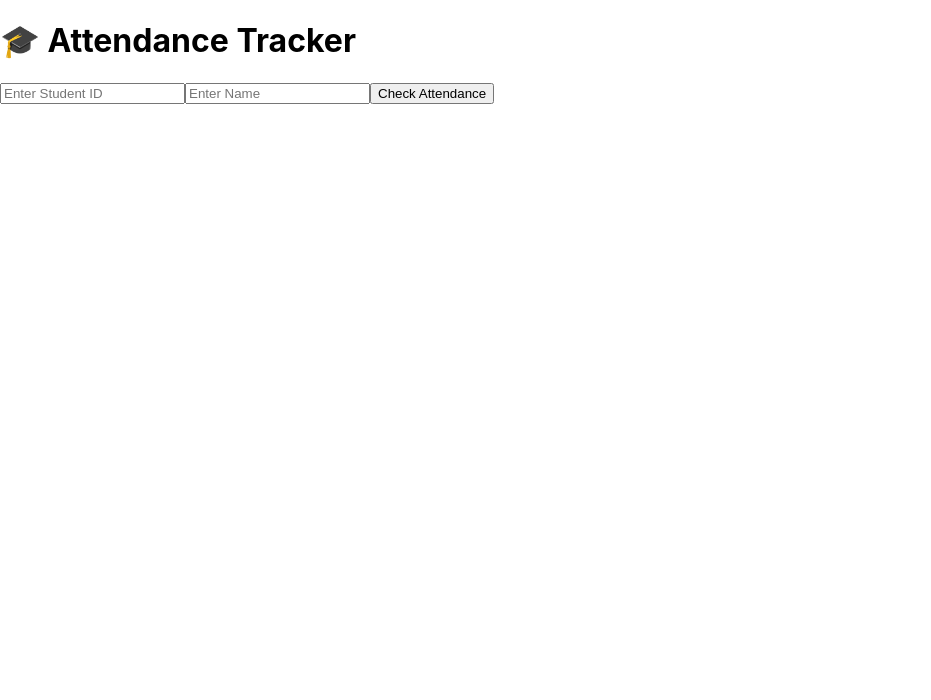
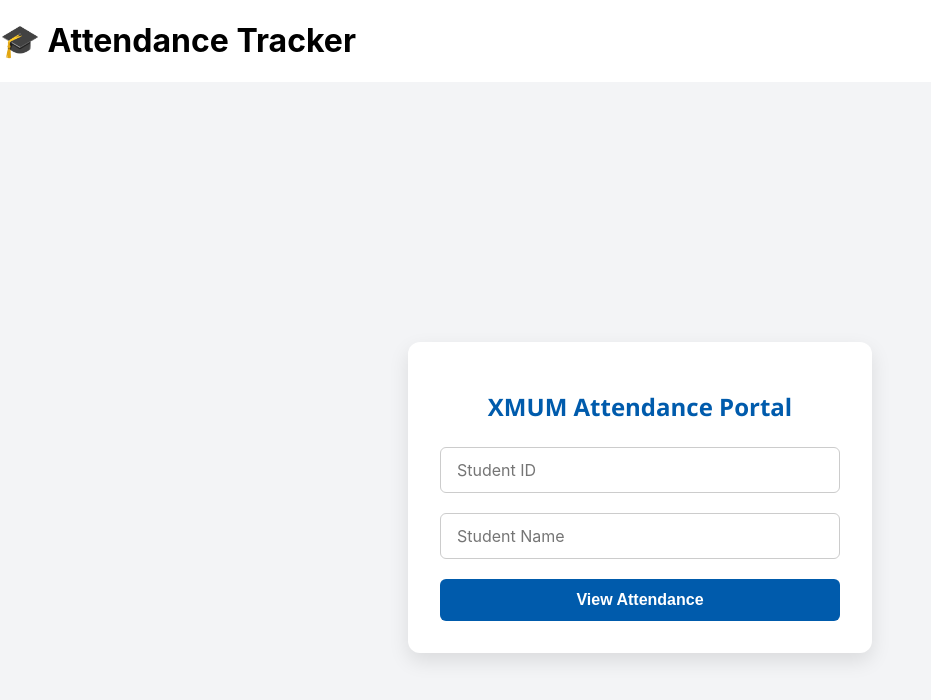
Before and after one commit to Ramilbey/attendance-check-app, a React (Create React App) app in the folder client/: page / in a window 1280 px wide. Shown: the top 700 px of the page, without its empty margins (0-931 px from the left). Built offline with nearby package versions, Linux system fonts and the light colour scheme.

Commit message:
style and add chart

```diff
--- a/client/package.json
+++ b/client/package.json
@@ -11,6 +11,7 @@
     "react-dom": "^19.1.0",
     "react-router-dom": "^7.6.2",
     "react-scripts": "5.0.1",
+    "recharts": "^3.0.0",
     "web-vitals": "^2.1.4"
   },
   "scripts": {
@@ -36,5 +37,10 @@
       "last 1 firefox version",
       "last 1 safari version"
     ]
+  },
+  "devDependencies": {
+    "autoprefixer": "^10.4.21",
+    "postcss": "^8.5.6",
+    "tailwindcss": "^4.1.10"
   }
 }
--- /dev/null
+++ b/client/src/pages/StudentCheck.css
@@ -0,0 +1,67 @@
+.page-container {
+    min-height: 100vh;
+    background-color: #f3f4f6;
+    display: flex;
+    align-items: center;
+    justify-content: center;
+    padding: 1rem;
+  }
+
+  .check-card {
+    background-color: white;
+    padding: 2rem;
+    border-radius: 12px;
+    max-width: 400px;
+    width: 100%;
+    box-shadow: 0 8px 20px rgba(0, 0, 0, 0.1);
+  }
+
+  .check-title {
+    font-size: 24px;
+    font-weight: bold;
+    text-align: center;
+    color: #005bac;
+    margin-bottom: 1.5rem;
+    font-family: 'Segoe UI', sans-serif;
+  }
+
+  .check-input {
+    width: 100%;
+    padding: 0.75rem 1rem;
+    margin-bottom: 1.25rem;
+    border: 1px solid #ccc;
+    border-radius: 6px;
+    font-size: 16px;
+    font-family: inherit;
+    box-sizing: border-box;
+  }
+
+  .check-input:focus {
+    outline: none;
+    border-color: #005bac;
+    box-shadow: 0 0 0 3px rgba(0, 91, 172, 0.2);
+  }
+
+  .check-button {
+    width: 100%;
+    background-color: #005bac;
+    color: white;
+    padding: 0.75rem;
+    border: none;
+    border-radius: 6px;
+    font-size: 16px;
+    font-weight: bold;
+    cursor: pointer;
+    transition: background-color 0.2s;
+  }
+
+  .check-button:hover {
+    background-color: #00428b;
+  }
+
+  .error-text {
+    color: #e11d48;
+    margin-top: 1rem;
+    text-align: center;
+    font-size: 14px;
+  }
--- a/client/src/pages/StudentCheck.js
+++ b/client/src/pages/StudentCheck.js
@@ -1,5 +1,6 @@
 import React, { useState } from "react";
 import { useNavigate } from "react-router-dom";
+import "./StudentCheck.css"; //
 
 function StudentCheck() {
   const [studentID, setStudentID] = useState("");
@@ -9,7 +10,6 @@ function StudentCheck() {
 
   const fetchAttendance = async () => {
     setError("");
-
     try {
       const response = await fetch("http://localhost:5000/api/students/check", {
         method: "POST",
@@ -19,12 +19,9 @@ function StudentCheck() {
         body: JSON.stringify({ studentID, name }),
       });
 
-      if (!response.ok) {
-        throw new Error("Student not found or incorrect credentials");
-      }
+      if (!response.ok) throw new Error("Student not found or incorrect credentials");
 
       const data = await response.json();
-      // Redirect to dashboard with attendance data
       navigate("/dashboard", { state: data });
     } catch (err) {
       setError(err.message);
@@ -32,29 +29,31 @@ function StudentCheck() {
   };
 
   return (
-    <div className="max-w-md mx-auto bg-white p-4 rounded shadow">
+    <div className="page-container">
+      <div className="check-card">
+        <h1 className="check-title">XMUM Attendance Portal</h1>
+
         <input
           type="text"
-        placeholder="Enter Student ID"
+          placeholder="Student ID"
           value={studentID}
           onChange={(e) => setStudentID(e.target.value)}
-        className="w-full p-2 mb-2 border rounded"
+          className="check-input"
         />
         <input
           type="text"
-        placeholder="Enter Name"
+          placeholder="Student Name"
           value={name}
           onChange={(e) => setName(e.target.value)}
-        className="w-full p-2 mb-2 border rounded"
+          className="check-input"
         />
-      <button
-        onClick={fetchAttendance}
-        className="bg-blue-500 text-white px-4 py-2 rounded hover:bg-blue-600 w-full"
-      >
-        Check Attendance
+
+        <button onClick={fetchAttendance} className="check-button">
+          View Attendance
         </button>
 
-      {error && <p className="text-red-500 mt-2">{error}</p>}
+        {error && <p className="error-text">{error}</p>}
+      </div>
     </div>
   );
 }
--- /dev/null
+++ b/client/src/pages/StudentDashboard.css
@@ -0,0 +1,77 @@
+.dashboard-container {
+    max-width: 768px;
+    margin: 0 auto;
+    padding: 1rem;
+    font-family: 'Segoe UI', sans-serif;
+  }
+
+  .dashboard-title {
+    font-size: 28px;
+    font-weight: bold;
+    margin-bottom: 1.5rem;
+    color: #003366;
+    text-align: center;
+  }
+
+  .dashboard-grid {
+    display: grid;
+    grid-template-columns: repeat(2, 1fr);
+    gap: 1rem;
+    margin-bottom: 1.5rem;
+  }
+
+  .dashboard-card {
+    background: #ffffff;
+    padding: 1rem;
+    border-radius: 10px;
+    box-shadow: 0 4px 10px rgba(0, 0, 0, 0.08);
+  }
+
+  .present-card {
+    background-color: #e6f4ea;
+  }
+
+  .absent-card {
+    background-color: #fdecea;
+  }
+
+  .dashboard-label {
+    color: #555;
+    font-size: 15px;
+    margin-bottom: 0.25rem;
+  }
+
+  .dashboard-value {
+    font-size: 22px;
+    font-weight: 600;
+  }
+
+  .dashboard-value-sm {
+    font-size: 18px;
+  }
+
+  .chart-title {
+    font-size: 18px;
+    font-weight: bold;
+    margin-bottom: 0.5rem;
+    color: #222;
+  }
+
+  .absent-list {
+    list-style-type: disc;
+    padding-left: 1.25rem;
+    margin-top: 0.5rem;
+    line-height: 1.6;
+  }
+
+  .no-absences {
+    font-size: 14px;
+    color: #666;
+  }
+
+  .no-data-message {
+    text-align: center;
+    margin-top: 3rem;
+    font-size: 16px;
+    color: #666;
+  }
--- a/client/src/pages/StudentDashboard.js
+++ b/client/src/pages/StudentDashboard.js
@@ -1,49 +1,86 @@
 import React from "react";
-import { useLocation, useNavigate } from "react-router-dom";
+import { useLocation } from "react-router-dom";
+import { PieChart, Pie, Cell, Tooltip, Legend, ResponsiveContainer } from "recharts";
+import "./StudentDashboard.css"; // 👈 Import CSS file
+
+const COLORS = ["#4CAF50", "#F44336"]; // green = present, red = absent
 
 function StudentDashboard() {
   const location = useLocation();
-  const navigate = useNavigate();
   const { summary, absentDetails } = location.state || {};
 
-  if (!summary) {
-    return (
-      <div className="text-center">
-        <p>No data available. Please log in again.</p>
-        <button
-          className="mt-4 px-4 py-2 bg-blue-500 text-white rounded"
-          onClick={() => navigate("/")}
-        >
-          Go Back
-        </button>
-      </div>
-    );
-  }
+  if (!summary)
+    return <p className="no-data-message">No data found. Please login again.</p>;
 
-  const { name, studentID, totalClasses, present, absent, attendancePercentage } = summary;
+  const chartData = [
+    { name: "Present", value: summary.present },
+    { name: "Absent", value: summary.absent },
+  ];
 
   return (
-    <div className="max-w-xl mx-auto bg-white p-6 rounded shadow">
-      <h2 className="text-2xl font-bold mb-4 text-center">📊 Attendance Dashboard</h2>
-      <p><strong>Name:</strong> {name}</p>
-      <p><strong>ID:</strong> {studentID}</p>
-      <p><strong>Total Classes:</strong> {totalClasses}</p>
-      <p><strong>Present:</strong> {present}</p>
-      <p><strong>Absent:</strong> {absent}</p>
-      <p><strong>Attendance %:</strong> {attendancePercentage}</p>
+    <div className="dashboard-container">
+      <h1 className="dashboard-title">Attendance Dashboard</h1>
 
-      {absentDetails.length > 0 && (
-        <>
-          <h3 className="text-xl font-semibold mt-6 mb-2">Absent Records:</h3>
-          <ul className="list-disc pl-5">
-            {absentDetails.map((record, index) => (
+      {/* Stats */}
+      <div className="dashboard-grid">
+        <div className="dashboard-card">
+          <p className="dashboard-label">Total Classes</p>
+          <p className="dashboard-value">{summary.totalClasses}</p>
+        </div>
+        <div className="dashboard-card">
+          <p className="dashboard-label">Attendance %</p>
+          <p className="dashboard-value">{summary.attendancePercentage}</p>
+        </div>
+        <div className="dashboard-card present-card">
+          <p className="dashboard-label">Present</p>
+          <p className="dashboard-value-sm">{summary.present}</p>
+        </div>
+        <div className="dashboard-card absent-card">
+          <p className="dashboard-label">Absent</p>
+          <p className="dashboard-value-sm">{summary.absent}</p>
+        </div>
+      </div>
+
+      {/* Chart */}
+      <div className="dashboard-card">
+        <h2 className="chart-title">Attendance Chart</h2>
+        <ResponsiveContainer width="100%" height={250}>
+          <PieChart>
+            <Pie
+              data={chartData}
+              dataKey="value"
+              nameKey="name"
+              cx="50%"
+              cy="50%"
+              outerRadius={80}
+              label
+            >
+              {chartData.map((entry, index) => (
+                <Cell key={`cell-${index}`} fill={COLORS[index]} />
+              ))}
+            </Pie>
+            <Tooltip />
+            <Legend />
+          </PieChart>
+        </ResponsiveContainer>
+      </div>
+
+      {/* Absent Lessons */}
+      <div className="dashboard-card">
+        <h2 className="chart-title">Absent Lessons</h2>
+        {absentDetails.length === 0 ? (
+          <p className="no-absences">No absences 🎉</p>
+        ) : (
+          <ul className="absent-list">
+            {absentDetails.map((item, index) => (
               <li key={index}>
-                {new Date(record.date).toLocaleDateString()} - {record.lesson}
+                <strong>{item.lesson}</strong> -{" "}
+                {new Date(item.date).toLocaleDateString()}
               </li>
             ))}
           </ul>
-        </>
-      )}
+        )}
+      </div>
     </div>
   );
 }
```
Also changed, not shown: 1 other file (tests, documents, lock files or other folders). Lines whose indentation alone changed are shown as unchanged.
